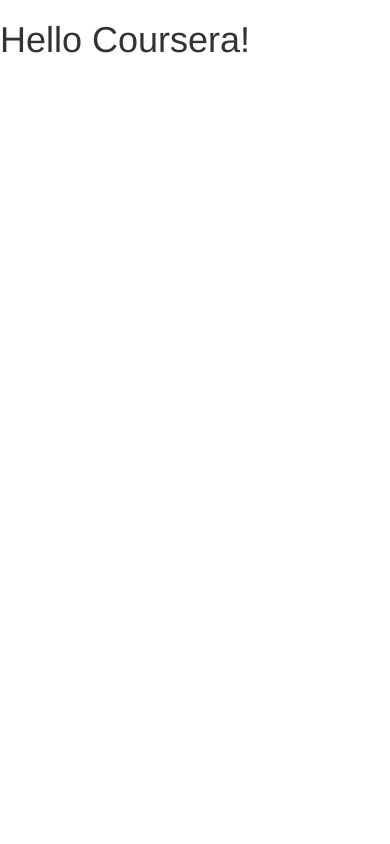
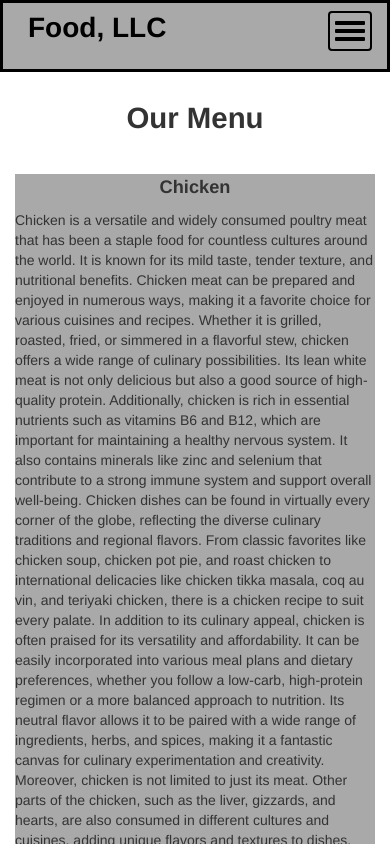
Before and after one commit to angusmailtime/angus-test, a website: page mod3_solution/index.html in a window 390 px wide. Shown: the top 844 px of the page. Drawn offline with Linux system fonts and the light colour scheme.

Commit message:
uploaded mod 3 assignemnt solutions

```diff
--- a/mod3_solution/css/styles.css
+++ b/mod3_solution/css/styles.css
@@ -0,0 +1,93 @@
+* {
+	box-sizing: border-box;
+}
+
+.navbar-default {
+	background-color: darkgrey;
+	border: 3px solid black;
+	border-radius: 0;
+	padding-bottom: 10px;
+	padding-left: 10px;
+}
+
+.navbar-nav {
+	margin-top: 0;
+	margin-bottom: 0
+}
+
+#collapsable-nav {
+	border-top: 0px;
+}
+
+.dropdown li {
+	list-style-type: none;
+	text-align: center;
+	border-top: 3px solid black;
+}
+
+.dropdown a {
+	color: black;
+	font-size: 1.1em;
+}
+
+.dropdown ul {
+	padding-inline-start:0px;
+	background-color: white;
+}
+
+.navbar-header {
+	background-color: darkgrey;
+}
+
+.navbar-default .navbar-brand {
+	color: black;
+	font-weight: bold;
+	font-size: 2em;
+}
+
+.navbar-default .navbar-toggle.collapsed {
+	border: 2px solid black;
+	padding: 5px;
+	height: 40px;
+
+}
+
+.navbar-default .navbar-toggle.collapsed .icon-bar {
+	background-color: black;
+	height: 4px;
+	width:30px;
+}
+
+.navbar-default .navbar-toggle {
+	border: 2px solid white;
+	padding: 5px;
+	height: 40px;
+}
+
+.navbar-default .navbar-toggle .icon-bar {
+	background-color: white;
+	height: 4px;
+	width:30px;
+}
+
+h1 {
+	font-size: 2.1em;
+	font-weight: bold;
+	margin-top: 10px;
+	margin-bottom: 40px;
+}
+
+#main-text {
+	background-color: darkgrey;
+	height: 1000px;
+}
+
+#main-text p:nth-child(1) {
+	text-align: center;
+	font-size: 1.3em;
+	font-weight: bold;
+}
+
+#main-content {
+
+}
--- a/mod3_solution/index.html
+++ b/mod3_solution/index.html
@@ -12,14 +12,68 @@
       <script src="https://oss.maxcdn.com/respond/1.4.2/respond.min.js"></script>
     <![endif]-->
 
-    <title>Bootstrap Starter Page</title>
+    <title>Module 3 Assignment</title>
     <link rel="stylesheet" href="css/bootstrap.min.css">
     <link rel="stylesheet" href="css/styles.css">
   </head>
 <body>
 
-  <h1>Hello Coursera!</h1>
+<!--Header-->
+<nav class="navbar navbar-default">
+  <div class="container-fluid">
+    <!-- Brand and toggle get grouped for better mobile display -->
+    <div class="navbar-header">
+      <button type="button" class="navbar-toggle collapsed" data-toggle="collapse" data-target="#collapsable-nav" aria-expanded="false">
+        <span class="sr-only">Toggle navigation</span>
+        <span class="icon-bar"></span>
+        <span class="icon-bar"></span>
+        <span class="icon-bar"></span>
+      </button>
+      <a class="navbar-brand" href="index.html">Food, LLC</a>
+    </div>
 
+    <div class="collapse navbar-collapse" id="collapsable-nav">
+      <ul class="nav navbar-nav">
+        <li class="dropdown visible-xs">
+          <ul>
+            <li><a href="#">Chicken</a></li>
+            <li><a href="#">Beef</a></li>
+            <li><a href="#">Sushi</a></li>
+          </ul>
+        </li>
+      </ul>
+    </div>
+  </div>
+</nav>
+<!--END Header
+
+  MAIN CONTENT-->
+
+<div id="main-content" class="container col-xs-12 col-sm-12 col-md-12">
+  <h1 class="text-center">Our Menu</h1>
+  <section id="main-text">
+    <p>Chicken</p>
+    <p>Chicken is a versatile and widely consumed poultry meat that has been a staple food for countless cultures around the world. It is known for its mild taste, tender texture, and nutritional benefits. Chicken meat can be prepared and enjoyed in numerous ways, making it a favorite choice for various cuisines and recipes.
+
+Whether it is grilled, roasted, fried, or simmered in a flavorful stew, chicken offers a wide range of culinary possibilities. Its lean white meat is not only delicious but also a good source of high-quality protein. Additionally, chicken is rich in essential nutrients such as vitamins B6 and B12, which are important for maintaining a healthy nervous system. It also contains minerals like zinc and selenium that contribute to a strong immune system and support overall well-being.
+
+Chicken dishes can be found in virtually every corner of the globe, reflecting the diverse culinary traditions and regional flavors. From classic favorites like chicken soup, chicken pot pie, and roast chicken to international delicacies like chicken tikka masala, coq au vin, and teriyaki chicken, there is a chicken recipe to suit every palate.
+
+In addition to its culinary appeal, chicken is often praised for its versatility and affordability. It can be easily incorporated into various meal plans and dietary preferences, whether you follow a low-carb, high-protein regimen or a more balanced approach to nutrition. Its neutral flavor allows it to be paired with a wide range of ingredients, herbs, and spices, making it a fantastic canvas for culinary experimentation and creativity.
+
+Moreover, chicken is not limited to just its meat. Other parts of the chicken, such as the liver, gizzards, and hearts, are also consumed in different cultures and cuisines, adding unique flavors and textures to dishes. Chicken broth, made by simmering chicken bones and aromatic vegetables, is a popular base for soups, stews, and sauces, providing depth of flavor and nourishment.
+
+From quick weeknight dinners to celebratory feasts, chicken remains a beloved protein choice for many individuals and families worldwide. Its accessibility, nutritional value, and culinary adaptability make it a go-to ingredient in kitchens everywhere, satisfying appetites and bringing people together over a shared love for good food. So whether you're enjoying a succulent chicken breast, savoring a crispy drumstick, or relishing the flavors of a well-seasoned chicken curry, this poultry delight continues to hold a special place in the hearts and palates of millions.</p>
+
+
+
+
+
+  </section>
+
+</div>
+
+</nav>
   <!-- jQuery (Bootstrap JS plugins depend on it) -->
   <script src="js/jquery-1.11.3.min.js"></script>
   <script src="js/bootstrap.min.js"></script>
```
Also changed, not shown: 2 other files.
